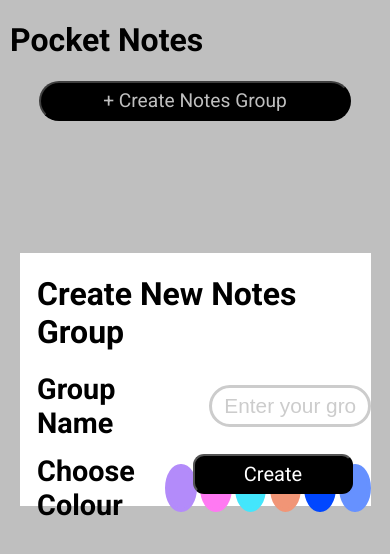
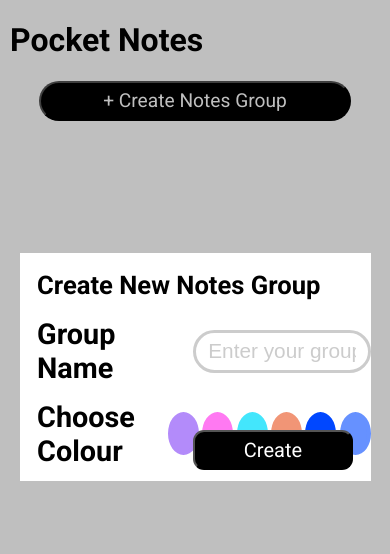
Before and after one commit to sumit7894/Note-Taking-App, a React (Create React App) app: page / in a window 390 px wide. Both pictures are taken after a click on the button "+ Create Notes Group". Shown: the top 554 px of the page. Built offline with nearby package versions, Linux system fonts and the light colour scheme.

Commit message:
fixed textarea button

```diff
--- a/src/Components/NotesWindow/NotesWindow.jsx
+++ b/src/Components/NotesWindow/NotesWindow.jsx
@@ -86,12 +86,10 @@ const NotesWindow = ({list,setList,setSelected,selected,setShowSideBar,setShowWi
           onChange={(e)=>setNewContent(e.target.value)}
           onKeyDown={handleKeyDown}
           />
-          <div className={Styles.text_area_button_img}>
           <img src={ButtonImage} className={Styles.text_area_button_img}
           alt='Enter-Button' onClick={handleClick}
           ref={buttonRef}
           />
-          </div>
         </div>
     </div>
   )
--- a/src/Components/NotesWindow/noteswindow.module.css
+++ b/src/Components/NotesWindow/noteswindow.module.css
@@ -53,10 +53,11 @@
     font-size: 1.4rem;
     font-family: "Roboto";
 }
+
 .text_area_button_img{
-position: fixed;
-bottom: 3.8rem;
-right: 2rem;
+position: relative;
+right: 4%;
+top: 25%;
 }
 .text_area_button_img:hover{
     cursor: pointer;
--- a/src/Components/Popup/Popup.jsx
+++ b/src/Components/Popup/Popup.jsx
@@ -34,7 +34,7 @@ const Popup = ({list,setList,setDisplayPopup}) => {
         />
       </div>
       <div className={Styles.choices}>
-        <div className={Styles.subHeading}>Choose Colour</div>
+        <div className={Styles.subHeadingOne}>Choose Colour</div>
         {COLOR_CHOICES.map((item,idx)=>
         <div className={Styles.colorDiv}
         style={{backgroundColor:item.color,
--- a/src/Components/Popup/popup.module.css
+++ b/src/Components/Popup/popup.module.css
@@ -14,7 +14,11 @@
 .subHeading{
     font-weight: 600;
     font-size: 1.8rem;
-    margin-right: 4%;
+}
+.subHeadingOne{
+    font-weight: 600;
+    font-size: 1.8rem;
+    margin-right: 1%;
 }
 .name{
     margin-left: 10%;
@@ -28,6 +32,7 @@ input{
     border-radius: 22px;
     padding: 12px;
     border: solid 3px #CCCCCC;
+    margin-left: 4%;
 }
 input::placeholder{
     color:#CCCCCC;
@@ -78,3 +83,27 @@ input::placeholder{
         margin-left: 5%;
     }
   }
+
+  @media (max-width: 600px) {
+    .popup {
+        width: 90%;
+        left: 5%;
+        font-size: 0.8rem;
+        height: 27%;
+    }
+    input{
+        width: 50%;
+    }
+    .choices{
+        margin-left: 5%;
+        margin-right: 0%;
+    }
+    .colorDiv{
+        margin-left: 1%;
+        height: 2.2rem;
+        width: 2.2rem;
+    }
+    .name{
+        margin-left: 5%;
+    }
+  }
```
